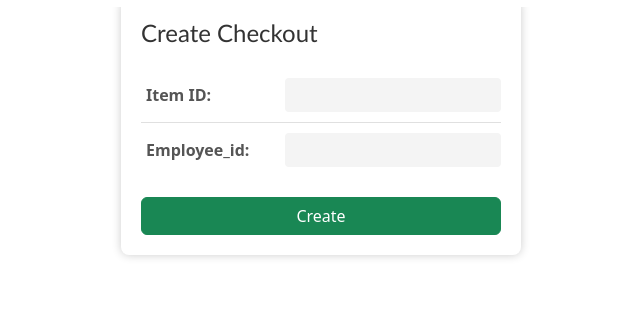
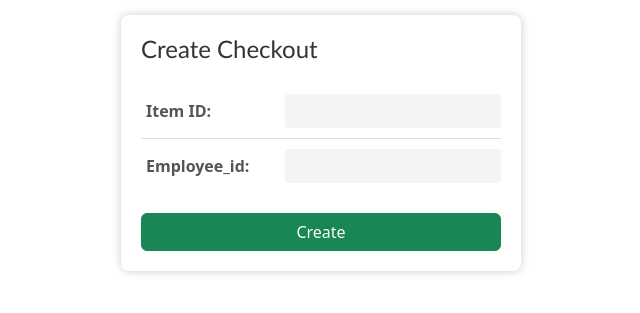
Before and after one commit to Teknicallity/Comp405-Inventory, a Flask app: page /checkouts/create/ in a window 1280 px wide. Shown: the part 65-378 px from the top of the page, without its empty margins (319-959 px from the left). Run offline with Flask 3, Linux system fonts and the light colour scheme; the visitor is signed in with stand-in values (Sample User, id 1); data that the repository does not hold is empty; some libraries are stand-ins or nearby versions.

Commit message:
Fix header gap to page content

```diff
--- a/app/templates/checkout.html
+++ b/app/templates/checkout.html
@@ -7,6 +7,7 @@
 
 
 {% block main %}
+    <div class="page-container">
     <div class="item-card page-card" style="margin: auto">
         <div class="card-header-container">
             <h1 id="objectName">{% if checkout %}Checkout {{ checkout.checkout_id }}{% else %}Create Checkout{% endif %}</h1>
@@ -75,6 +76,7 @@
             </div>
         </form>
     </div>
+    </div>
     {% if (checkout and current_user.employee_id == checkout.employee_id) or (current_user.is_authenticated and current_user.is_admin) %}
         <script src="{{ url_for('static', filename='javascript/update_form.js') }}"></script>
         <script src="{{ url_for('static', filename='javascript/checkout.js') }}"></script>
--- a/app/templates/documentation.html
+++ b/app/templates/documentation.html
@@ -7,6 +7,7 @@
 {% endblock %}
 
 {% block main %}
+    <div class="page-container">
     <div class="item-card page-card" style="margin: auto">
         <div class="card-header-container">
             <h1 id="objectName">{% if document %}{{ document.description }}{% else %}Create Document{% endif %}</h1>
@@ -81,6 +82,7 @@
             </div>
         </form>
     </div>
+    </div>
     {% if current_user and current_user.is_authenticated %}
         <script src="{{ url_for('static', filename='javascript/update_form.js') }}"></script>
     {% endif %}
--- a/app/templates/employee.html
+++ b/app/templates/employee.html
@@ -7,6 +7,7 @@
 
 
 {% block main %}
+    <div class="page-container">
     <div class="item-card page-card" style="margin: auto">
         <div class="card-header-container">
             <h1 id="objectName">{% if employee %}{{ employee.first_name }}{% else %}Create Employee{% endif %}</h1>
@@ -116,6 +117,7 @@
             </div>
         </form>
     </div>
+    </div>
     {% if current_user.is_authenticated %}
         <script src="{{ url_for('static', filename='javascript/update_form.js') }}"></script>
     {% endif %}
--- a/app/templates/home.html
+++ b/app/templates/home.html
@@ -6,6 +6,7 @@
 {% endblock %}
 
 {% block main %}
+    <div class="page-container">
     <div class="container">
         <div class="row">
             <div class="col-md-6" style="border: 1px solid #ddd; padding: 20px; background-color: #f8f9fa;">
@@ -113,4 +114,5 @@
             </div>
         </div>
     </div>
+    </div>
 {% endblock %}
```
